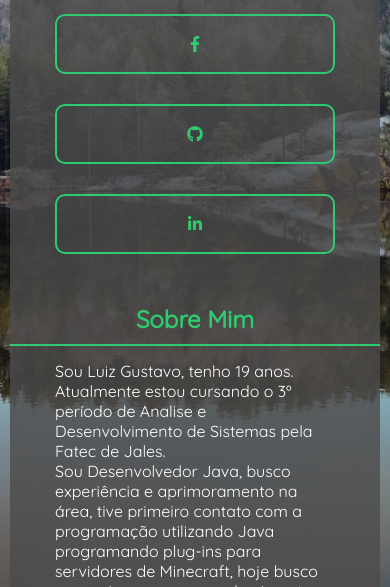
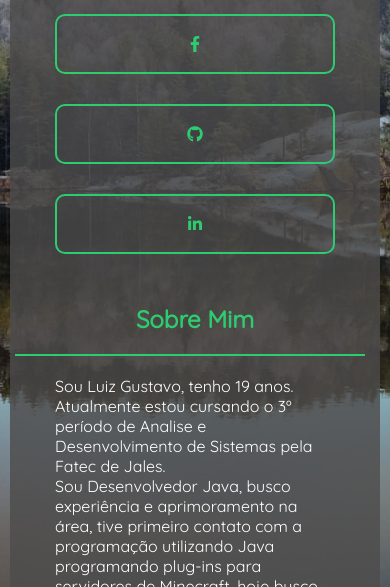
Before and after one commit to luizgcl/luizgcl, a plain HTML site: page index.html in a window 390 px wide. Shown: the part 257-844 px from the top of the page. Drawn offline with Linux system fonts and the light colour scheme.

Commit message:
Update last commit

```diff
--- a/css/style.css
+++ b/css/style.css
@@ -37,6 +37,13 @@ body{
     align-content: center;
 }
 
+.line {
+    margin: 10px;
+    width: 400px;
+    height: 2px;
+    background-color: #2ecc71;
+}
+
 /* Começo @Media */
 @media (max-width: 500px) {
 
@@ -63,7 +70,16 @@ body{
     }
 
     .line {
-        margin: 10px;
+        width: 350px;
+        height: 2px;
+        margin: 20px;
+
+        display: flex;
+
+        align-items: center;
+        align-content: center;
+        justify-content: center;
+        justify-items: center;
     }
 
     .card-header {
@@ -105,13 +121,6 @@ body{
 
 .title {
     color: #2ecc71;
-}
-
-.line {
-    margin: 10px;
-    width: 400px;
-    height: 2px;
-    background-color: #2ecc71;
 }
 
 .content {
```
